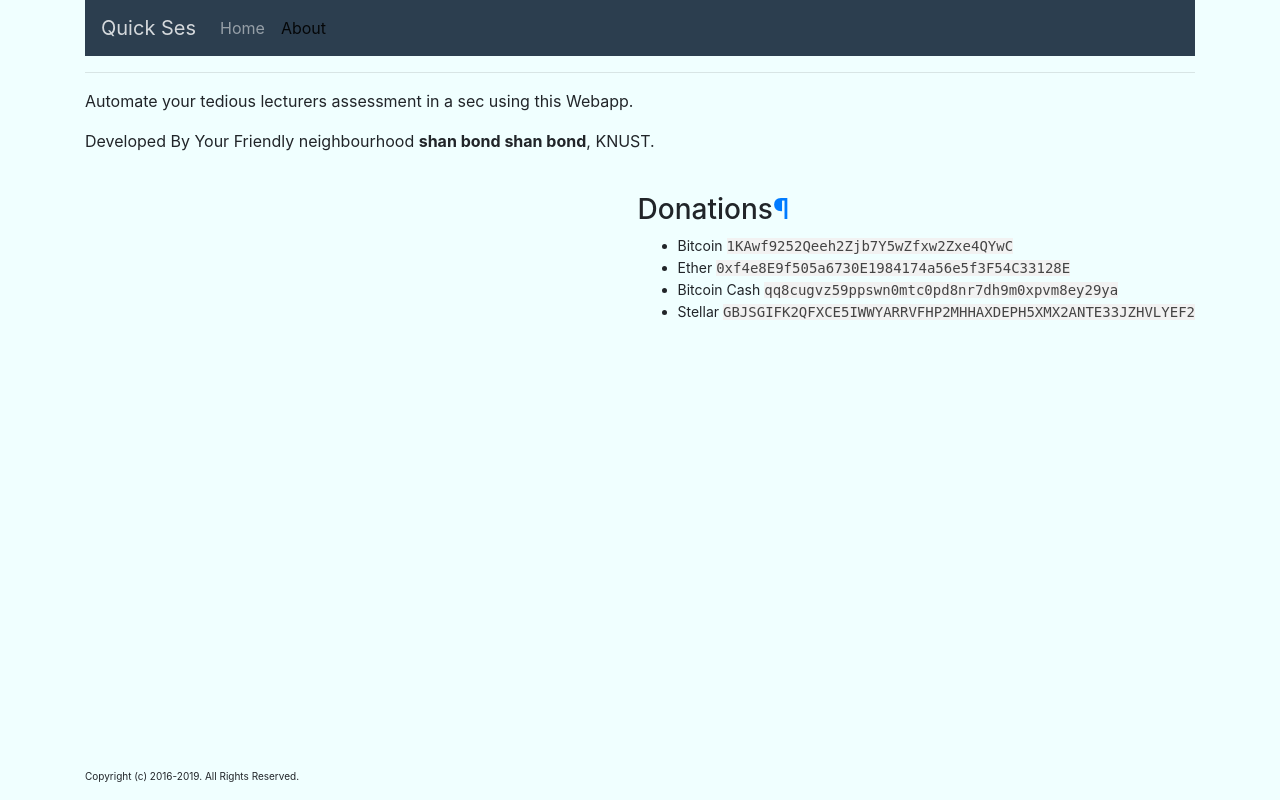
After one commit to Eddy-Morgan/autosess-kNUST, a Flask app: page /about in a window 1280 px wide. The commit adds this page. Run offline with Flask 2, Linux system fonts and the light colour scheme; parts of the project's set-up code (start-up, migrations or seed data) failed here and were passed over; some libraries are stand-ins or nearby versions.

Commit message:
initial commit  7

```diff
--- a/assesbot.py
+++ b/assesbot.py
@@ -33,6 +33,9 @@ class Assess:
             login_data['__RequestVerificationToken'] = soup.find('input', attrs={'name':'__RequestVerificationToken'})['value']
 
             r = s.post(login_url, data = login_data, headers = headers )
+            soup = BeautifulSoup(r.content, 'html.parser')
+            if soup.find_all("div", {"class": "validation-summary-errors text-danger"}):
+                return "Error"
             url = 'https://apps.knust.edu.gh/students/LecturerAssessment'
             r = s.get(url, headers = headers)
             soup = BeautifulSoup(r.content, 'html.parser')
--- a/main.py
+++ b/main.py
@@ -7,6 +7,10 @@ app.secret_key = "kqeyu3jbkl3ygl73b7b383f2ih732kj.n328p'0;32p"
 @app.route('/')
 def home():
     return render_template('home.html')
+
+@app.route('/about')
+def about():
+    return render_template('about.html')
 
 @app.route('/assess', methods = ['GET','POST'])
 def submit_details():
@@ -19,7 +23,9 @@ def submit_details():
         if data == []:
             flash('There are no outstanding lecturers to be assessed.')
             return redirect(url_for('home'))
-        print(data)
+        if data == 'Error':
+            flash('The user name, password or studentid provided is incorrect.')
+            return redirect(url_for('home'))
         flash('Great! Your fucking Lecturers have been assessed')
         return redirect(url_for('success'))
     return redirect(url_for('home'))
--- /dev/null
+++ b/templates/about.html
@@ -0,0 +1,12 @@
+{% extends 'base.html' %}
+
+{% block title %}KNUST Lecturer's Assesment in a Sec{% endblock %}
+
+{% block page_content %}
+
+<p>Automate your tedious lecturers assessment in a sec using this Webapp.</p>
+
+<p>Developed By Your Friendly neighbourhood <b>shan bond shan bond</b>, KNUST.</p>
+
+
+{% endblock %}
--- a/templates/base.html
+++ b/templates/base.html
@@ -22,10 +22,10 @@
 
     <ul class="navbar-nav mr-auto mt-2 mt-lg-0">
       <li class="nav-item">
-        <a class="nav-link" id='home' href="/">Home</a>
+        <a class="nav-link" id='home' href="{{ url_for('home') }}">Home</a>
       </li>
       <li class="nav-item">
-        <a class="nav-link" id='about' href="/">About</a>
+        <a class="nav-link" id='about' href="{{ url_for('about') }}">About</a>
       </li>
     </ul>
   </div>
```
